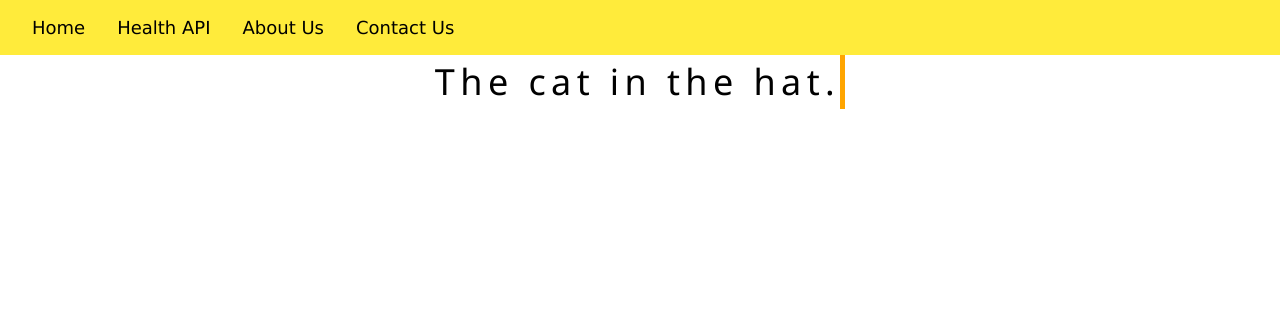
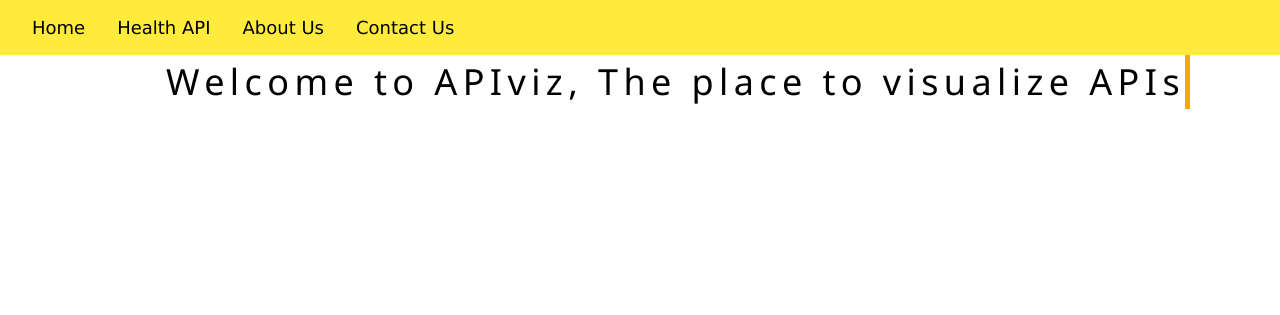
Before and after one commit to mordy-python/apiviz, a Flask app: page / in a window 1280 px wide. Shown: the top 315 px of the page. Run offline with Flask 2, Linux system fonts and the light colour scheme.

Commit message:
Changed animating text

```diff
--- a/templates/index.html
+++ b/templates/index.html
@@ -3,7 +3,7 @@
 <link rel="stylesheet" href="{{ url_for('static', filename='index.css') }}">
 <div class="w3-container">
   <div class="typewriter">
-    <h1>The cat in the hat.</h1>
+    <h1>Welcome to APIviz, The place to visualize APIs</h1>
   </div>
 </div>
 
```
